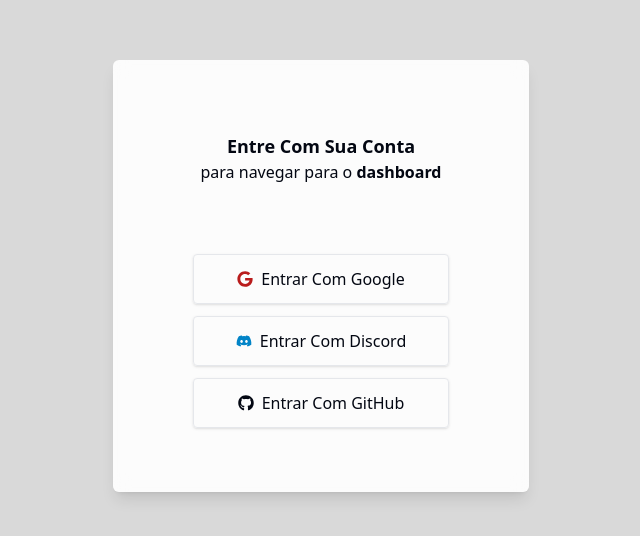
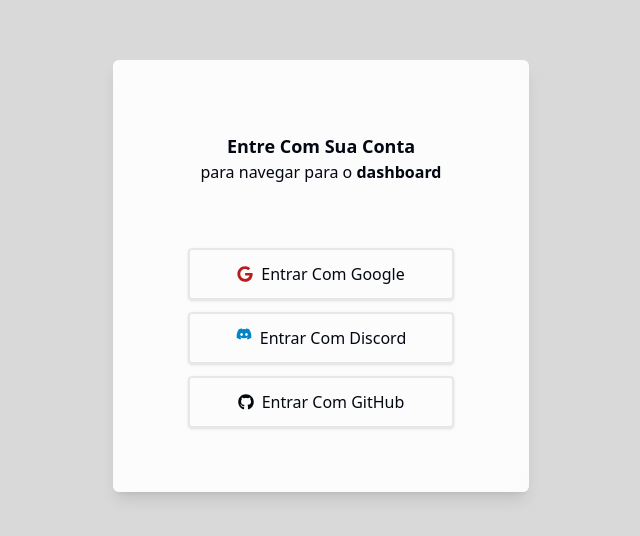
Before and after one commit to Pecximenes/Projeto-TR2, a Next.js app in the folder web-app/front/: page / in a window 1280 px wide. Shown: the part 124-660 px from the top of the page, without its empty margins (319-959 px from the left). Built offline with nearby package versions, Linux system fonts and the light colour scheme.

Commit message:
fix width homepage

```diff
--- a/web-app/front/src/app/(home)/page.tsx
+++ b/web-app/front/src/app/(home)/page.tsx
@@ -11,22 +11,22 @@ export default function HomePage() {
             para navegar para o <span className="font-semibold">dashboard</span>
           </h2>
         </div>
-        <div className="flex flex-col gap-3">
+        <div className="flex w-4/6 flex-col gap-3">
           <SignInButton
-            className="flex items-center justify-center gap-2 rounded border-[1px] p-3 shadow transition-shadow ease-in-out hover:shadow-md sm:w-64"
+            className="flex w-full items-center justify-center gap-2 rounded border-2 p-3 shadow transition-shadow ease-in-out hover:shadow-md"
             provider="google"
           >
             <FaGoogle className="fill-red-700" /> Entrar Com Google
           </SignInButton>
           <SignInButton
-            className="flex items-center justify-center gap-2 rounded border-[1px] p-3 shadow transition-shadow ease-in-out hover:shadow-md sm:w-64"
+            className="w-1fullitems-center flex justify-center gap-2 rounded border-2 p-3 shadow transition-shadow ease-in-out hover:shadow-md"
             provider="discord"
           >
             <FaDiscord className="fill-sky-600" />
             Entrar Com Discord
           </SignInButton>
           <SignInButton
-            className="flex items-center justify-center gap-2 rounded border-[1px] p-3 shadow transition-shadow ease-in-out hover:shadow-md sm:w-64"
+            className="flex w-full items-center justify-center gap-2 rounded border-2 p-3 shadow transition-shadow ease-in-out hover:shadow-md"
             provider="github"
           >
             <FaGithub />
```
